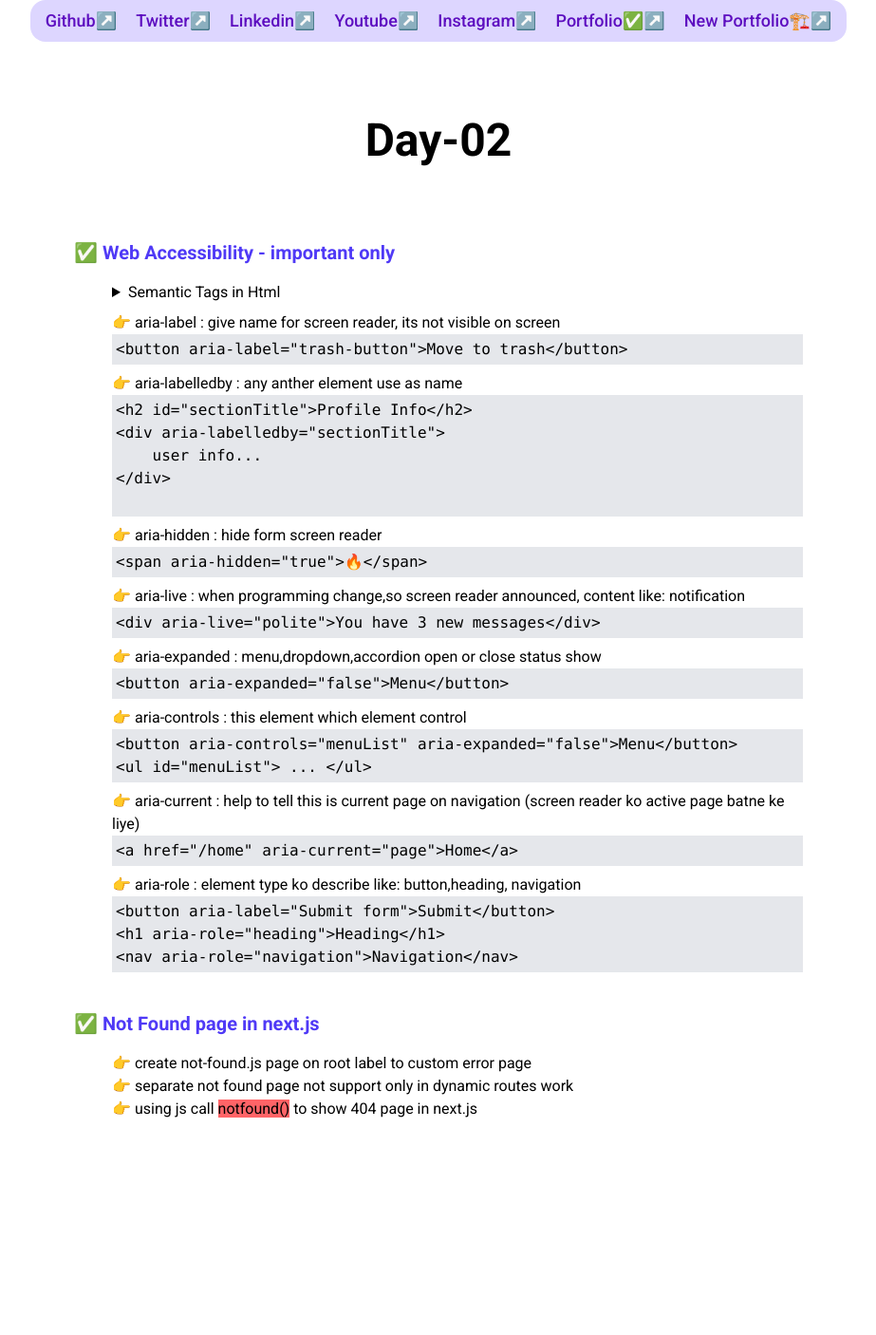
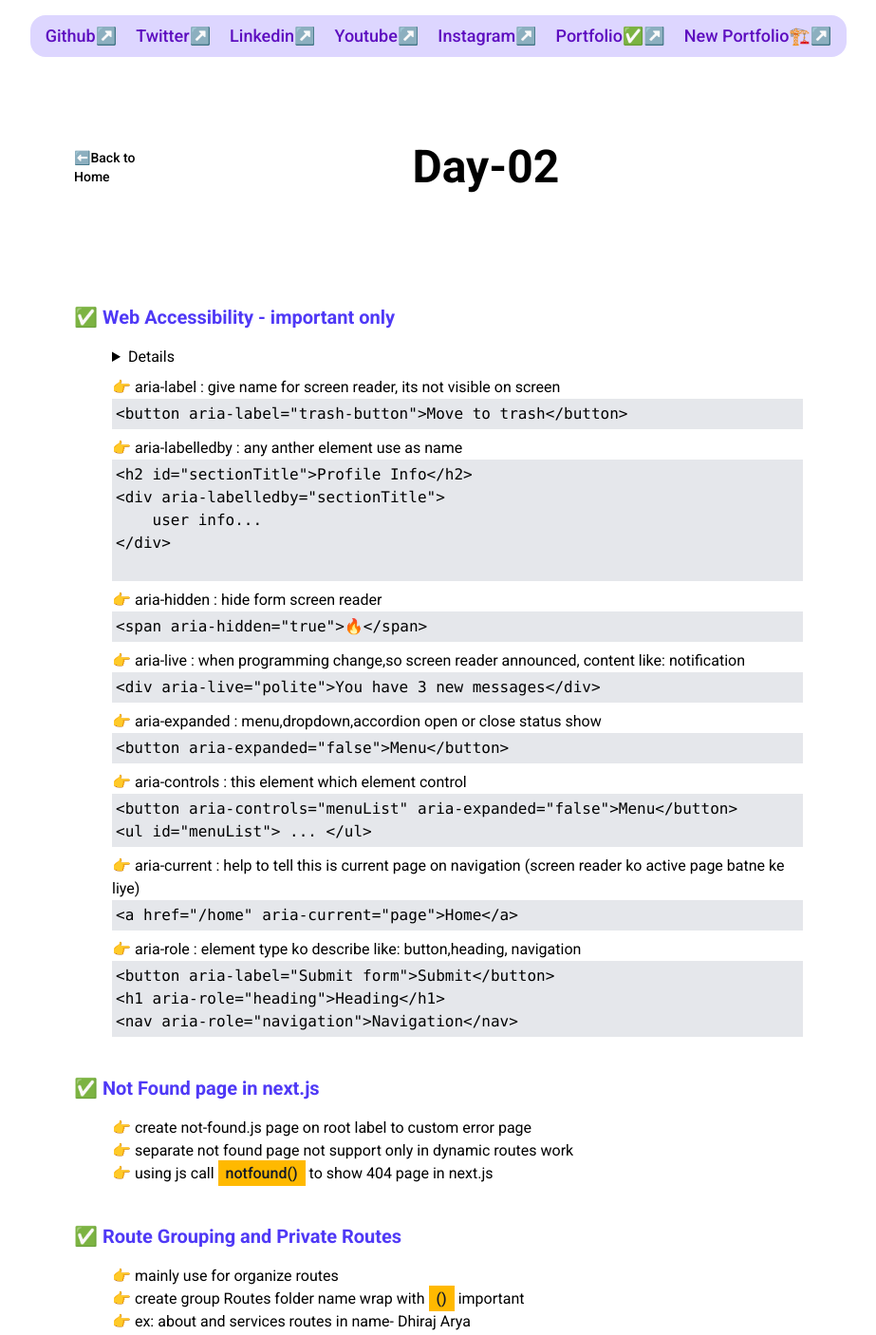
Before and after one commit to dhirajaryaa/winter-arc, a Next.js app: page /day02 in a window 1280 px wide. Shown: the top 1406 px of the page at 95% size, without its empty margins (178-1101 px from the left). Before the commit the page ends 1252 px from the top, so only its background shows below. Built offline with nearby package versions, Linux system fonts and the light colour scheme.

Commit message:
add day-02 new learning

```diff
--- a/src/app/day02/page.jsx
+++ b/src/app/day02/page.jsx
@@ -1,13 +1,17 @@
 import Section from "@/components/Section"
+import Link from "next/link"
 
 function day2Page() {
     return (
-        <main className="w-full min-h-screen my-18">
-            <h1 className="w-full text-5xl font-semibold text-center my-20">Day-02</h1>
+        <main className="w-full min-h-screen my-18" aria-labelledby="day02">
+            <div className="space-x-2 flex items-center justify-center">
+                <Link href='/' className='text-sm font-medium'>⬅️Back to Home</Link>
+                <h1 className="w-full text-5xl font-semibold text-center my-20" aria-level={"Day02"}>Day-02</h1>
+            </div>
 
             <Section isCompleted={true} title={"Web Accessibility - important only"}>
-                <details className="mt-2">
-                    <summary>Semantic Tags in Html</summary>
+                <details className="mt-2"   >
+                    <summar>Semantic Tags in Html</summar>
                     <figure>
                         <img src="https://media.geeksforgeeks.org/wp-content/uploads/20241127115416984900/html-sementics-layout.png" alt="semantics html dom image" />
                     </figure>
@@ -82,7 +86,21 @@ function day2Page() {
             >
                 <p>👉 create not-found.js page on root label to custom error page</p>
                 <p>👉 separate not found page not support only in dynamic routes work</p>
-                <p>👉 using js call <span className="bg-red-400">notfound()</span> to show 404 page in next.js</p>
+                <p>👉 using js call <span className="highlighted">notfound()</span> to show 404 page in next.js</p>
+            </Section>
+            <Section
+                isCompleted={true}
+                title={"Route Grouping and Private Routes"}
+            >
+                <p>👉 mainly use for organize routes </p>
+                <p>👉 create group Routes folder name wrap with <span className="highlighted">()</span> important</p>
+                <p>👉 ex: about and services routes in name- Dhiraj Arya</p>
+                <p>👉 private routes mean app routes based on file & folder not update data</p>
+                <p>👉 create using add folder name first  <span className="highlighted">underscore(_)</span> so its behave like private routes</p>
+                <p>👉 if any reason use underscore on routes for use <span className="highlighted">"%5F" intent of "_ "</span> not etc routes created
+
+                </p>
+
             </Section>
         </main>
     )
--- a/src/app/globals.css
+++ b/src/app/globals.css
@@ -18,3 +18,7 @@
     --foreground: #ededed;
   }
 }
+
+.highlighted {
+  @apply bg-amber-400 text-gray-900 px-2 py-1 font-medium;
+}
--- a/src/components/Header.jsx
+++ b/src/components/Header.jsx
@@ -2,7 +2,7 @@ import { socialLinks } from "@/config/link"
 
 function Header() {
     return (
-        <header className="flex justify-center gap-5 items-center my- px-2">
+        <header className="flex justify-center gap-5 items-center p-4 z-30 fixed top-0 left-0 right-0  backdrop-blur-lg">
             <nav className="flex flex-wrap items-center justify-center gap-5 bg-violet-200 rounded-2xl px-4 py-2">
                 {socialLinks.map((link) => (
                     <a
```
